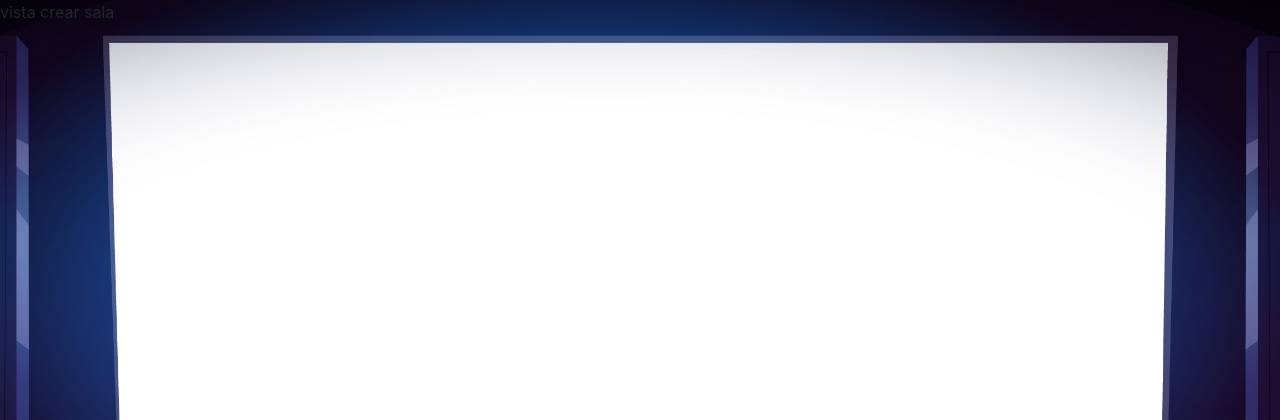
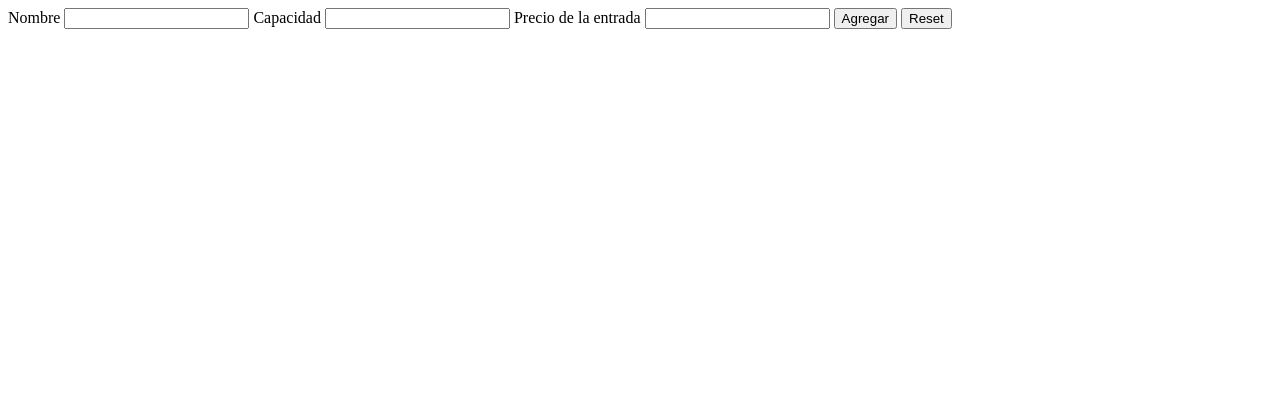
Before and after one commit to santiago8988/MoviePass2, a PHP site: the page made by View/add-room.php in a window 1280 px wide. Shown: the top 420 px of the page. Run offline with PHP 8.4, Linux system fonts and the light colour scheme; the template is opened without the code that fills it: most values are stand-ins (such as "Sample title", 1, 10 or a date in 2020); some libraries are stand-ins or nearby versions; some web fonts are replaced.

Commit message:
create room done

```diff
--- a/DAO/roomDAO.php
+++ b/DAO/roomDAO.php
@@ -47,7 +47,7 @@
 
     public function getroomXcinema($idCinema)
     {
-        echo $idCinema;
+
         $parameters['idCinema']=$idCinema;
         try
         {
--- a/View/add-room.php
+++ b/View/add-room.php
@@ -1,5 +1,21 @@
-<?php
+<html>
 
-echo "vista crear sala";
+    <form action = "<?php echo FRONT_ROOT?>Room/Creat" method = "POST">
 
-?>
+        <input type = "hidden" name = "id" id = "idCinema" required value="<?php echo $idCinema;?>">
+
+        <label for = "cinema_name">Nombre</label>
+        <input type = "text" name = "name" id = "name" required>
+
+        <label for = "cinema_adress">Capacidad</label>
+        <input type = "text" name = "capacity" id = "capacity" required>
+
+        <label for = "cinema_adress">Precio de la entrada</label>
+        <input type = "text" name = "price" id = "price" required>
+
+
+        <button type = "submit">Agregar</button>
+        <button type = "reset">Reset</button>
+
+    </form>
+</html>
```
Also changed, not shown: Controllers/RoomController.php (+15 -2 lines), View/roomXcinema.php (+8 -1 lines).
